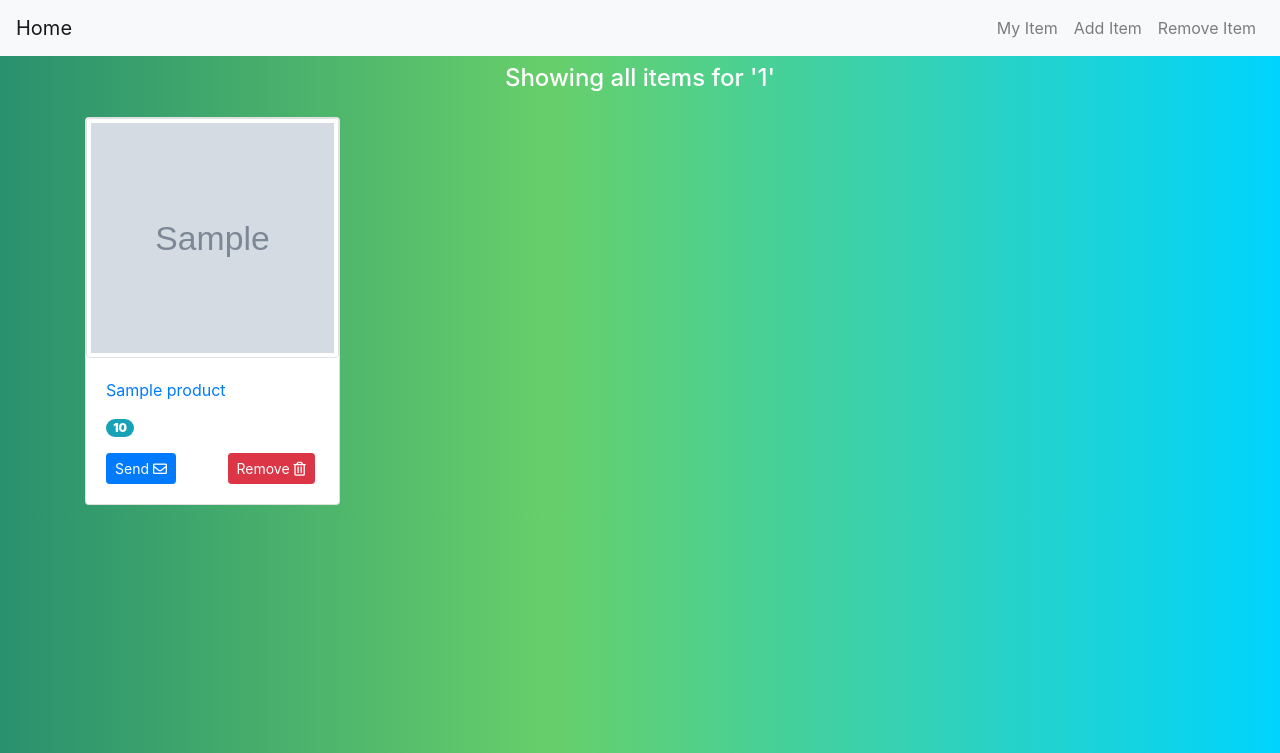
After one commit to grandcanyonsmith/ksl-classifieds-scraper, a Flask app: page /1 in a window 1280 px wide. The commit adds this page. Shown: the top 753 px of the page. Run offline with Flask 2, Linux system fonts and the light colour scheme; grey boxes marked "Sample" are stand-in pictures; a database or web service that is not in the repository returns one stand-in record (values such as "Sample title"); data that the repository does not hold is empty.

Commit message:
product page route added

```diff
--- a/main.py
+++ b/main.py
@@ -106,12 +106,18 @@ def remove_keyword():
 
 @app.route('/', methods=["POST", "GET"])
 def index():
-    url_endpoint = "https://ksl-classifieds.herokuapp.com/api/products"
-    resp = requests.get(url_endpoint)
-    # print(resp.status_code)
-    if resp.status_code == 200:
-        products = resp.json().get("products")
-        return render_template('index.html', products=products)
+    resp = requests.get("https://ksl-classifieds.herokuapp.com/api/keywords")
+    keywords = resp.json().get("keywords")
+    return render_template('index.html', keywords=keywords)
+
+
+@app.route('/<product_name>')
+def product_page(product_name):
+    product_name = product_name.replace("%20", "")
+    resp = requests.get(
+        f"https://ksl-classifieds.herokuapp.com/api/filter/{product_name}")
+    products = resp.json().get("products")
+    return render_template('product_page.html', products=products, product_name=product_name)
 
     # return render_template('index.html')
 
--- /dev/null
+++ b/templates/product_page.html
@@ -0,0 +1,112 @@
+{% extends 'base.html' %}
+
+{% block content %}
+<div class="container">
+
+  <h4 class="text-center text-white mt-2">Showing all items for '{{ product_name }}'</h4>
+
+  <div class="row mt-4">
+    {% for product in products %}
+    <div class="col-md-3 mb-2">
+      <a href={{ product.url }} target="__blank__">
+        <div class="card">
+          <img src={{ product.product_image_url }} alt="card-header" class="img img-thumbnail"
+            style="width: 100%;height: 15rem;">
+          <div class="card-body">
+            <p class="card-title">{{ product.title }}</p>
+            <h3 class="badge badge-pill badge-info mb-3"><strong>{{ product.price }}</strong></h3>
+      </a>
+      <div class="row justify-content-between">
+        <div class="col-md-6">
+          <button type="button" class='btn btn-primary btn-sm' id="sendButton" data-price="{{ product.price }}"
+            data-itemUrl="{{ product.url }}" data-sellerName="{{ product.seller_name}}"
+            data-sellerPhone="{{ product.seller_phone}}">Send <i class="far fa-envelope"></i>
+          </button>
+        </div>
+        <div class="col-md-6">
+          <button type="submit" class="btn btn-sm btn-danger removeBtn" id="{{ product.listing_number }}">Remove <i
+              class="far fa-trash-alt"></i></button>
+        </div>
+      </div>
+    </div>
+  </div>
+
+</div>
+{% endfor %}
+</div>
+
+</div>
+{% endblock content %}
+{% block scripts %}
+<script>
+  const removeBtns = document.getElementsByClassName('removeBtn');
+  const sendButtons = document.querySelectorAll("#sendButton");
+
+
+  const proxyurl = "https://cors-anywhere.herokuapp.com/";
+  const unwantedUrlEndpoint = 'https://ksl-classifieds.herokuapp.com/api/unwanted/';
+  const sendMessageEndpoint = 'https://ksl-classifieds.herokuapp.com/api/send-message';
+
+  for (let index = 0; index < removeBtns.length; index++) {
+    const element = removeBtns[index];
+    const sendButton = sendButtons[index];
+
+    sendButton.addEventListener('click', () => {
+      sendButton.disabled = true;
+      const dataSet = sendButton.dataset;
+
+      const price = dataSet.price.replace('$', '');
+      const sellerName = dataSet.sellername;
+      const sellerPhone = dataSet.sellerphone;
+      const itemUrl = dataSet.itemurl;
+
+      console.log(dataSet);
+
+
+      fetch(sendMessageEndpoint, {
+        method: 'POST',
+        body: JSON.stringify({
+          'price': price,
+          'itemUrl': itemUrl,
+          'sellerPhone': sellerPhone,
+          'sellerName': sellerName
+        }),
+        headers: {
+          'Content-Type': 'application/json'
+        },
+
+      })
+        .then((response) => {
+          if (response.status === 200) {
+            alert(`Message sent to ${sellerName} with phone number ${sellerPhone}`);
+          }
+        })
+        .catch(error => console.log(error))
+    });
+
+    element.addEventListener('click', () => {
+
+      const listing_id = element.getAttribute('id');
+      console.log(listing_id);
+
+      fetch(`${proxyurl}${unwantedUrlEndpoint}${listing_id}`, {
+        method: 'POST',
+      }).then(response => response.json())
+        .then(data => {
+          console.log(data)
+          location.reload()
+        }).catch(error => {
+          console.log(error);
+        })
+    })
+
+  }
+  // removeBtns.forEach((index, btn) => {
+  //   btn.addEventListener('click', function () {
+  //     console.log("Clicked");
+  //     listing_number = btn.getAttribute('id');
+  //     console.log(listing_number);
+  //   })
+  // })
+</script>
+{% endblock scripts %}
```
Also changed, not shown: templates/index.html (+7 -96 lines).
